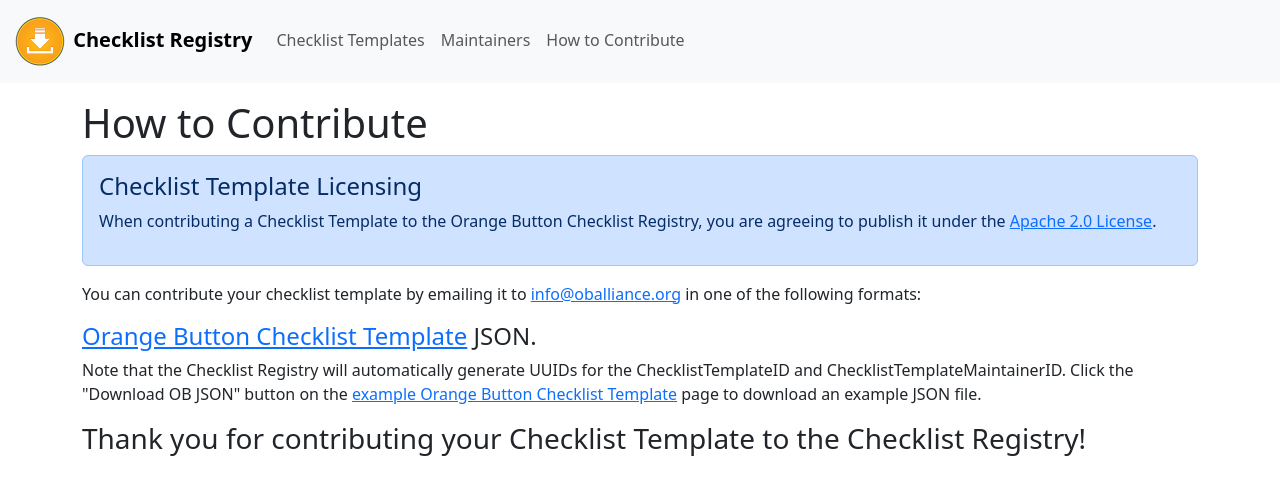
After one commit to Open-Orange-Button/Orange-Button-ChecklistRegistry, a Django app: page /checklisttemplate/how-to-contribute in a window 1280 px wide. The commit adds this page. Shown: the top 495 px of the page. Run offline with Django 5.2, Linux system fonts and the light colour scheme; some libraries are stand-ins or nearby versions.

Commit message:
add how to contribute page

```diff
--- a/server/templates/server/base.html
+++ b/server/templates/server/base.html
@@ -32,7 +32,7 @@
                         <a class='nav-link' aria-current='page' href='{% url 'maintainer:list' %}'>Maintainers</a>
                     </li>
                     <li class='nav-item'>
-                        <a class='nav-link' aria-current='page' href='#'>How to Contribute</a>
+                        <a class='nav-link' aria-current='page' href='{% url 'checklisttemplate:how-to-contribute' %}'>How to Contribute</a>
                     </li>
                 </ul>
             </div>
--- /dev/null
+++ b/server/templates/server/how_to_contribute.html
@@ -0,0 +1,37 @@
+{% extends 'server/base.html' %}
+
+{% block main %}
+<div class='container mt-3 mb-4'>
+    <h1>How to Contribute</h1>
+    <div class="alert alert-primary" role="alert">
+        <h4 class="alert-heading">Checklist Template Licensing</h4>
+        <p>When contributing a Checklist Template to the Orange Button Checklist Registry, you are agreeing to publish it under the <a href='https://www.apache.org/licenses/LICENSE-2.0' class='link-opacity-100'>Apache 2.0 License</a>.</p>
+    </div>
+    <p>
+        You can contribute your checklist template by emailing it to <a href='mailto:info@oballiance.org' class='link-opacity-100'>info@oballiance.org</a> in one of the following formats:
+    </p>
+    <h2 class='h4'>
+                <a href='https://obeditor.oballiance.org/#/?view=ChecklistTemplate' target='_blank' class='link-opacity-100'>Orange Button Checklist Template</a> JSON.
+    </h2>
+    <p>
+                Note that the Checklist Registry will automatically generate UUIDs for the ChecklistTemplateID and ChecklistTemplateMaintainerID.
+                Click the "Download OB JSON" button on the <a href='{% url 'checklisttemplate:index' %}' class='link-opacity-100'>example Orange Button Checklist Template</a> page to download an example JSON file.
+    </p>
+    <!-- <h2 class='h4'> -->
+    <!---->
+    <!--             CSV of <a href='https://obeditor.oballiance.org/#/?view=Question' target='_blank' class='link-opacity-100'>Orange Button Questions</a>. -->
+    <!-- </h2> -->
+    <!-- <p> -->
+    <!--         Create a Questions CSV where each column each column is one of the fields of the Question definition <strong>and one column named ChecklistTemplateName containing the name of the Checklist Template that each question is associated with</strong>. -->
+    <!--             ChecklistTemplateIDs and QuestionIDs will be generated automatically by the Checklist Registry. -->
+    <!--             If the AnswerType for a Question is "EnumeratedSingle" or "EnumeratedMultiple" (e.g., the Question should be answered with a dropdown select), please provide AnswerOptions for the Question. -->
+    <!--             Since AnswerOptions is a set, it cannot be directly represented in a CSV file. -->
+    <!--             Instead, under the AnswerOptions column of the Questions CSV, provide a temporary name for the set of AnswerOption values. -->
+    <!--             Next, create a second CSV file (the AnswerOptions CSV), add a column whose header is the set's temporary name and values are the AnswerOption values of the Question. -->
+    <!--             Please see the <a class='link-opacity-100' href='https://github.com/Open-Orange-Button/Orange-Button-ChecklistRegistry/blob/main/server/checklist_upserts/BluBanyan'>example Question CSV files</a>. -->
+    <!-- </p> -->
+    <h2 class='h3'>
+        Thank you for contributing your Checklist Template to the Checklist Registry!
+    </h2>
+</div>
+{% endblock %}
--- a/server/urls.py
+++ b/server/urls.py
@@ -5,6 +5,7 @@ from . import views
 app_name = 'checklisttemplate'
 urlpatterns = [
     path('', views.index, name='index'),
+    path('how-to-contribute', views.how_to_contribute, name='how-to-contribute'),
     path('<uuid:ChecklistTemplateID_Value>', views.checklist_detail, name='detail'),
     path('<uuid:ChecklistTemplateID_Value>/json', views.checklist_json, name='json'),
 ]
--- a/server/views.py
+++ b/server/views.py
@@ -171,6 +171,10 @@ def index(request):
     return HttpResponseRedirect(reverse('checklisttemplate:detail', args=[checklist_template.ChecklistTemplateID_Value]))
 
 
+def how_to_contribute(request):
+    return render(request, 'server/how_to_contribute.html')
+
+
 def maintainer_detail(request, ChecklistTemplateMaintainerID_Value):
     maintainer = get_object_or_404(models.ChecklistTemplateMaintainer, ChecklistTemplateMaintainerID_Value=ChecklistTemplateMaintainerID_Value)
     return render(
```
